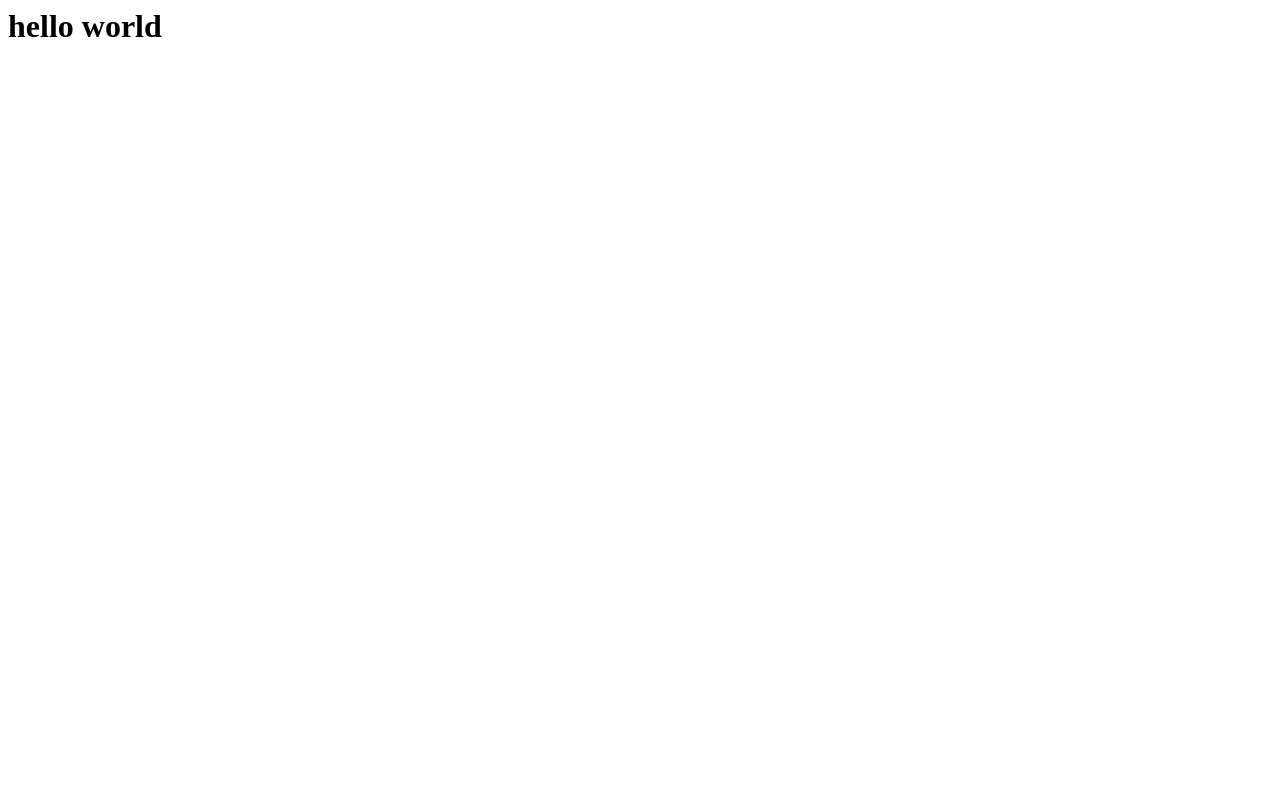
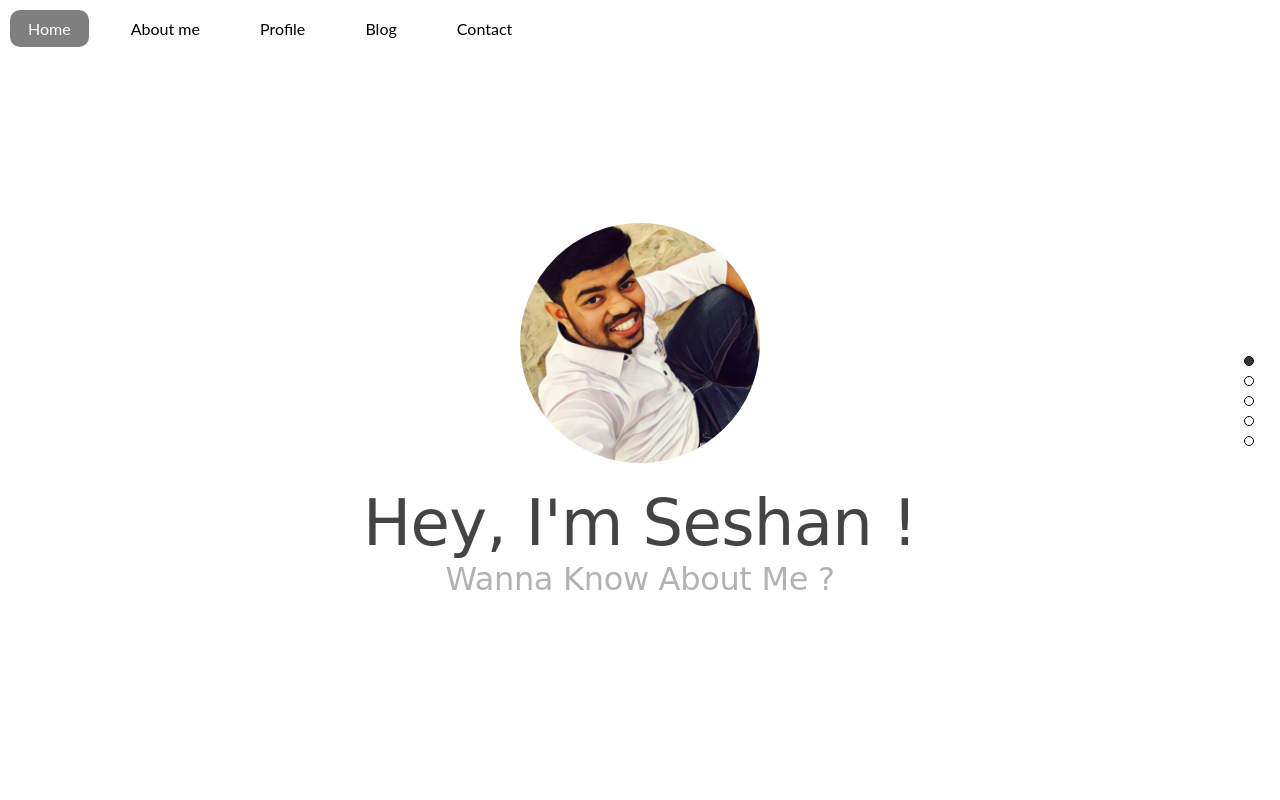
Before and after one commit to seshanpv/Aboutme, a website: page index.html in a window 1280 px wide. Drawn offline with nearby package versions, Linux system fonts and the light colour scheme; a web font is replaced by a local one.

Commit message:
Index in root

```diff
--- a/index.html
+++ b/index.html
@@ -1 +1,162 @@
-<h1>hello world</h1>
+<!DOCTYPE html>
+<html xmlns="http://www.w3.org/1999/xhtml">
+
+<head>
+	<meta http-equiv="Content-Type" content="text/html; charset=utf-8" />
+	<title>SeshanPV</title>
+
+	<link rel="stylesheet" type="text/css" href="../css/jquery.pagepiling.css" />
+	<link rel="stylesheet" type="text/css" href="../ui/style.css" />
+
+
+
+	<!--fonts-->
+	<link href='http://fonts.googleapis.com/css?family=Rokkitt' rel='stylesheet' type='text/css'>
+	<link href="https://fonts.googleapis.com/css?family=Amatica+SC" rel="stylesheet">
+
+	<script src="http://ajax.googleapis.com/ajax/libs/jquery/1.8.3/jquery.min.js"></script>
+
+	<script type="text/javascript" src="../js/jquery.pagepiling.js"></script>
+	<script type="text/javascript">
+		$(document).ready(function() {
+			/*
+			* Plugin intialization
+			*/
+	    	$('#pagepiling').pagepiling({
+	          /*	direction: 'horizontal', */
+	    		menu: '#menu',
+	    		anchors: ['page1', 'page2', 'page3', 'page4', 'page5'],
+			    sectionsColor: ['white', '#39C', '#2C3E50' , '#ee005a', '#2C3E50' ],
+			    navigation: {
+			    	'position': 'right',
+			   		'tooltips': ['Page 1', 'Page 2', 'Page 3', 'Pgae 4', 'Page 5']
+			   	},
+			    afterRender: function(){
+			    	$('#pp-nav').addClass('custom');
+			    },
+			    afterLoad: function(anchorLink, index){
+			    	if(index>1){
+			    		$('#pp-nav').removeClass('custom');
+			    	}else{
+			    		$('#pp-nav').addClass('custom');
+			    	}
+			    }
+			});
+	    });
+    </script>
+
+
+    <style>
+	#section1 img{
+		margin: 20px 0;
+		opacity: 0.7;
+	}
+	/* colors
+	 * --------------------------------------- */
+	#colors2,
+	#colors3{
+		position: absolute;
+		height: 163px;
+		width: 362px;
+		z-index: 1;
+		background-repeat: no-repeat;
+		left: 0;
+		margin: 0 auto;
+		right: 0;
+	}
+	#colors2{
+		background-image: url(../images/colors2.gif);
+		top:0;
+	}
+	#colors3{
+		background-image: url(../images/colors3.gif);
+		bottom:0;
+	}
+
+
+
+</style>
+
+</head>
+<body>
+	<ul id="menu">
+		<li data-menuanchor="page1" class="active"><a href="#page1">Home</a></li>
+		<li data-menuanchor="page2"><a href="#page2">About me</a></li>
+		<li data-menuanchor="page3"><a href="#page3">Profile</a></li>
+		<li data-menuanchor="page4"><a href="#page4">Blog</a></li>
+		<li data-menuanchor="page5"><a href="#page5">Contact</a></li>
+	</ul>
+
+
+	<div id="pagepiling">
+
+	    <div class="section" id="section1">
+	<img style="height:15rem ; width:15rem ; border-radius:50% ; opacity:inherit" src="../images/seshan.jpg" />
+			<br />
+
+
+			<h1 class="hey" style="font-size:4rem;">Hey, I'm Seshan !</h1>
+			<p class="hey">Wanna Know About Me ?</p>
+
+	    </div>
+
+	    <div class="section">
+	    	<div class="intro">
+					<h1  style="margin-right:25%; padding-bottom:2%; margin-top:6%">Apple Lover</h1>
+					<h1  style="font-size:x-large; margin-left:10%; padding-bottom:2%">Computer Geek</h1>
+					<h1  style="font-size:xx-large; margin-right:20%; padding-bottom:2% ">Loves statistics</h1>
+					<h1  style="font-size:x-large; margin-left:25%; padding-bottom:2%">Impressive Negotiator</h1>
+					<h1  style="margin-left:10%; padding-bottom:2%">Loves design</h1>
+					<h1  style="font-size:xx-large; margin-right:25%; padding-bottom:2%">GoT Fan</h1>
+					<h1  style="font-size:x-large; margin-left:25%; padding-bottom:2%">Traveller</h1>
+					<h1  style="margin-right:5%; padding-bottom:2%">Creative</h1>
+
+	    	</div>
+	    </div>
+
+			<div class="section">
+				<div class="intro">
+					<a href="https://drive.google.com/file/d/0B1RDAo732-WReVFvdXNKLTNmYjQ/view?usp=sharing">
+					<h1>My Resume´</h1>
+				</a>
+				</div>
+			</div>
+
+			<div class="section">
+				<div class="intro">
+
+					<a href="http://theditheringdamsel.blogspot.in/">
+					<h1>Blog.</h1>
+					<h1>The dithering damsel <h1>
+					<h4>***blogspot***<h4>
+					</a>
+
+				</div>
+			</div>
+
+			<div class="section">
+				<div class="intro">
+					<a href="https://github.com/seshanpv">
+					  <img src="../images/GitHub.gif" alt="facebook" align="center" width="100" height="100"  style="margin-right:10%">
+					</a>
+					<a href="https://in.linkedin.com/in/seshan-p-v-01b84812b">
+					  <img src="../images/l.png" alt="linkedin" align="center"  width="100" height="100" style="margin-right:10%">
+					</a>
+					<a href="https://twitter.com/seshan_pv">
+						<img src="../images/t.png" alt="twitter" align="center"  width="100" height="100">
+					</a>
+
+				</div>
+
+				<div id="colors2"></div>
+				<div id="colors3"></div>
+			</div>
+
+
+
+	</div>
+
+
+
+</body>
+</html>
```
